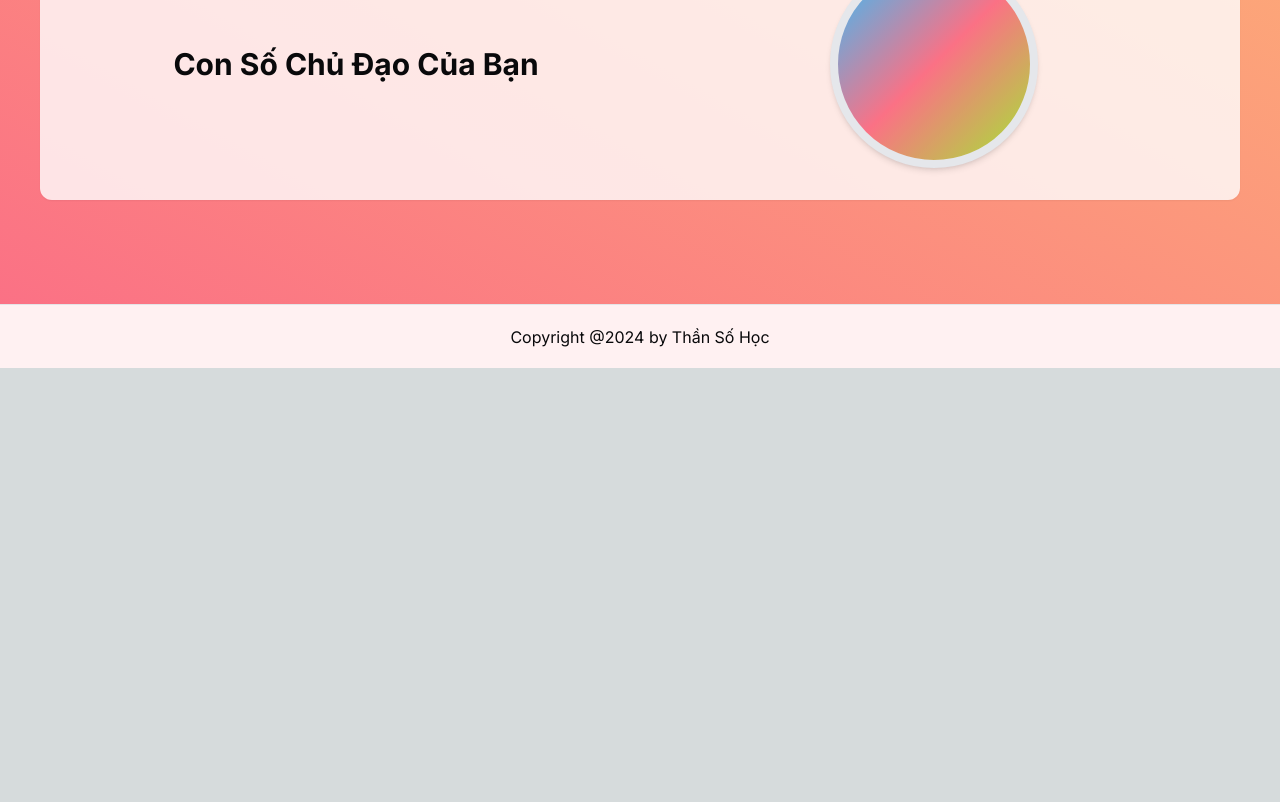
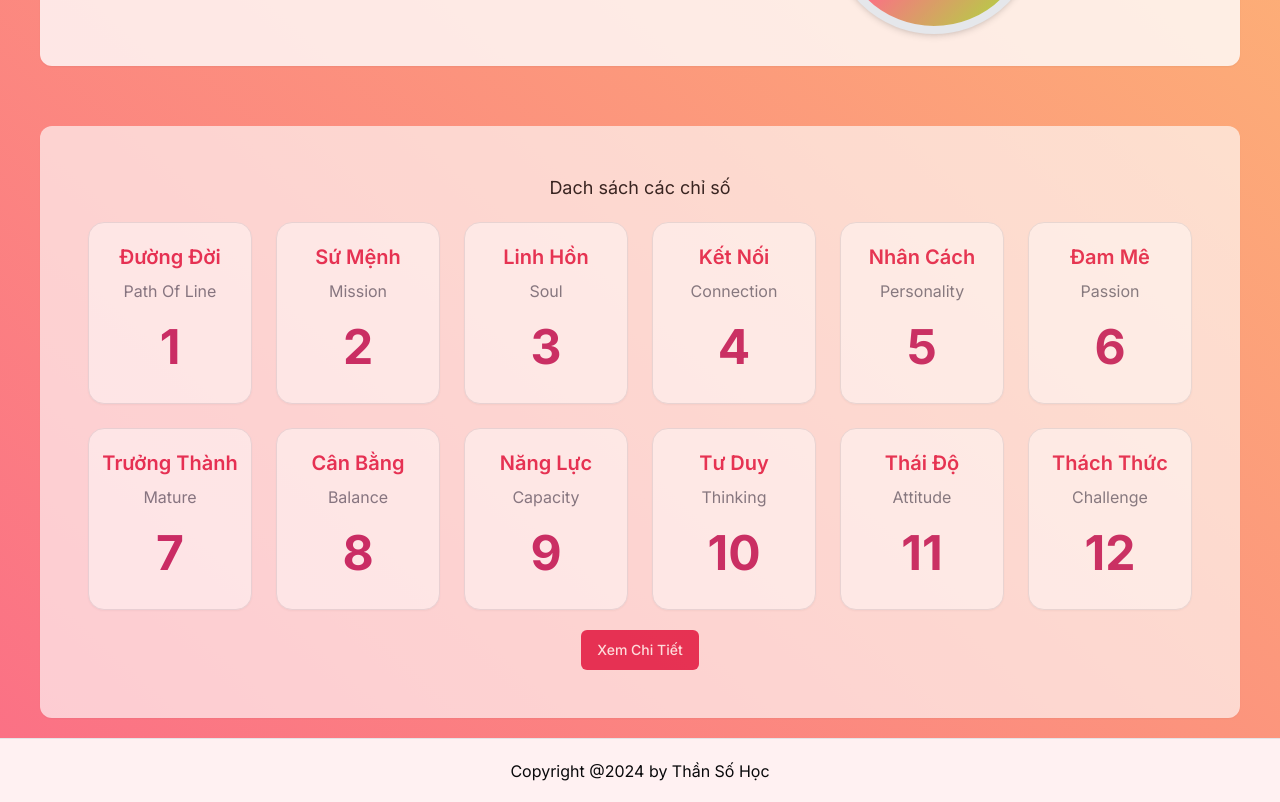
Before and after one commit to LaThinh/thansohoc, a Next.js app: page /analyze-name in a window 1280 px wide. Shown: the part 480-1282 px from the top of the page. Before the commit the page ends 848 px from the top, so only its background shows below. Built offline with nearby package versions, Linux system fonts and the light colour scheme.

Commit message:
Create page Numerology Index, Index Detail

```diff
--- a/app/analyze-name/page.tsx
+++ b/app/analyze-name/page.tsx
@@ -1,6 +1,7 @@
 "use client";
 import FormCard from "@/components/FormCard";
 import NumberAnimation from "@/components/NumberAnimation";
+import IndexList from "@/components/numerology/IndexList";
 import { Card, CardContent, CardHeader } from "@/components/ui/card";
 import { DataSoChuDao } from "@/lib/data-sochudao";
 import { CalcMainNumber, IMainNumber } from "@/lib/numerology";
@@ -119,6 +120,13 @@ function NumerologyByName() {
             </animated.div>
           )}
         </div>
+
+        <animated.div
+          className="number-description relative w-full p-10 lg:p-12 bg-white/80 dark:bg-slate-500/70 rounded-xl shadow-sm text-lg"
+          style={styleDesc}
+        >
+          <IndexList />
+        </animated.div>
       </div>
     </div>
   );
--- a/app/interfaces.ts
+++ b/app/interfaces.ts
@@ -4,4 +4,5 @@ export interface INumerologyIndex {
   title_vn: string;
   title_en?: string;
   description?: string;
+  value?: number;
 }
--- /dev/null
+++ b/app/numIndex/[slug]/[value]/page.tsx
@@ -0,0 +1,28 @@
+import React from "react";
+import PropTypes from "prop-types";
+import { NumerologyIndex } from "@/lib/constants";
+
+function findNumerologyBySlug(slug: string) {
+  return NumerologyIndex.find((element) => {
+    return element.name === slug;
+  });
+}
+
+function NumerologyIndexDetailPage({
+  params,
+}: {
+  params: { slug: string; value: string };
+}) {
+  const NumerologyInfo = findNumerologyBySlug(params.slug);
+  return (
+    <div className="page-wrapper page-numerology-index p-5 lg:p-10">
+      <h1 className="page-title">
+        Chỉ số {NumerologyInfo?.title_vn} giá trị {params.value}
+      </h1>
+    </div>
+  );
+}
+
+NumerologyIndexDetailPage.propTypes = {};
+
+export default NumerologyIndexDetailPage;
--- a/app/numIndex/[slug]/page.tsx
+++ b/app/numIndex/[slug]/page.tsx
@@ -1,6 +1,7 @@
 import React from "react";
 import { NumerologyIndex } from "@/lib/constants";
-import { replaceWithBr } from "@/lib/utils";
+import { replaceWithBr, replaceWithP } from "@/lib/utils";
+import IndexList from "@/components/numerology/IndexList";
 
 function findNumerologyBySlug(slug: string) {
   return NumerologyIndex.find((element) => {
@@ -17,12 +18,16 @@ function NumerologyIndexPage({ params }: { params: { slug: string } }) {
       </h1>
 
       {/* <p>{NumerologyInfo?.description}</p> */}
-      <p
-        className="my-5 [&>br]:mb-4"
-        dangerouslySetInnerHTML={{
-          __html: replaceWithBr(NumerologyInfo?.description || ""),
-        }}
-      />
+      <div className="page-container m-auto max-w-7xl">
+        <p
+          className="my-5 [&>p]:mb-4"
+          dangerouslySetInnerHTML={{
+            __html: replaceWithBr(NumerologyInfo?.description || ""),
+          }}
+        />
+
+        <IndexList />
+      </div>
     </div>
   );
 }
--- /dev/null
+++ b/components/numerology/IndexList.tsx
@@ -0,0 +1,45 @@
+import React from "react";
+import PropTypes from "prop-types";
+import { NumerologyIndex } from "@/lib/constants";
+import { INumerologyIndex } from "@/app/interfaces";
+import { Button } from "../ui/button";
+import Link from "next/link";
+
+function IndexList({ indexList }: { indexList?: INumerologyIndex[] }) {
+  const IndexList: INumerologyIndex[] = indexList || NumerologyIndex;
+  return (
+    <div className="index-list-wrapper @container">
+      {IndexList && IndexList.length > 0 && (
+        <div className="flex flex-col items-center gap-5">
+          <h3>Dach sách các chỉ số</h3>
+
+          <div className="index-list grid gap-3 grid-cols-2 sm:grid-cols-3 sm:gap-5 lg:grid-cols-4 xl:gap-6 xl:grid-cols-6">
+            {IndexList.map((item, index) => (
+              <Link
+                href={`/numIndex/${item.name}/${item?.value || item.id}`}
+                className="index-item border rounded-2xl shadow-sm bg-white hover:bg-slate-100 py-5 px-3 flex flex-col gap-2 aspect-square items-center"
+                key={index}
+              >
+                <h4 className="text-xl font-semibold text-primary line-clamp-1 capitalize">
+                  {item.title_vn}
+                </h4>
+                <h5 className="text-base text-gray-500 line-clamp-1 capitalize">
+                  {item?.title_en}
+                </h5>
+                <p className="text-5xl flex flex-1 items-center justify-center text-pink-700 font-bold p-3">
+                  {item?.value || item.id}
+                </p>
+              </Link>
+            ))}
+          </div>
+
+          <Button variant={"default"}>Xem Chi Tiết</Button>
+        </div>
+      )}
+    </div>
+  );
+}
+
+IndexList.propTypes = {};
+
+export default IndexList;
--- a/lib/utils.ts
+++ b/lib/utils.ts
@@ -6,7 +6,7 @@ export function cn(...inputs: ClassValue[]) {
 }
 
 export function replaceWithBr(strText: string) {
-  return strText.replace(/\n/g, "<br />");
+  return strText.replace(/\n/g, "<br /><br />");
 }
 
 export function replaceWithP(strText: string) {
```
